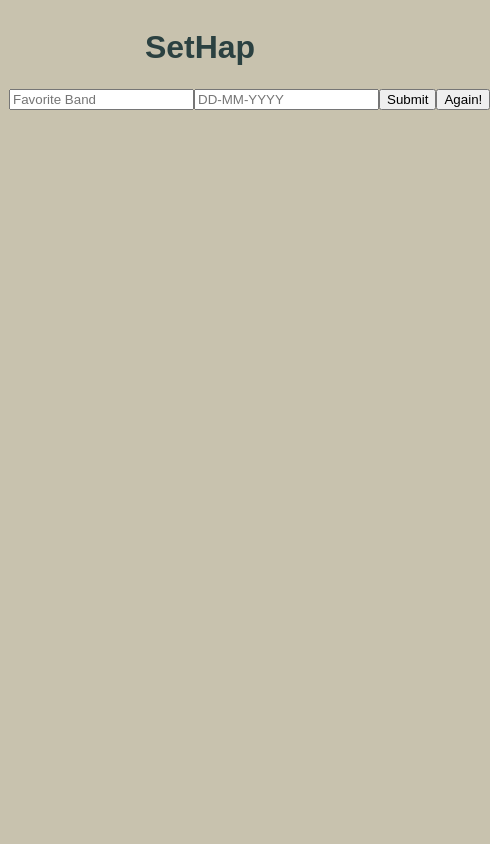
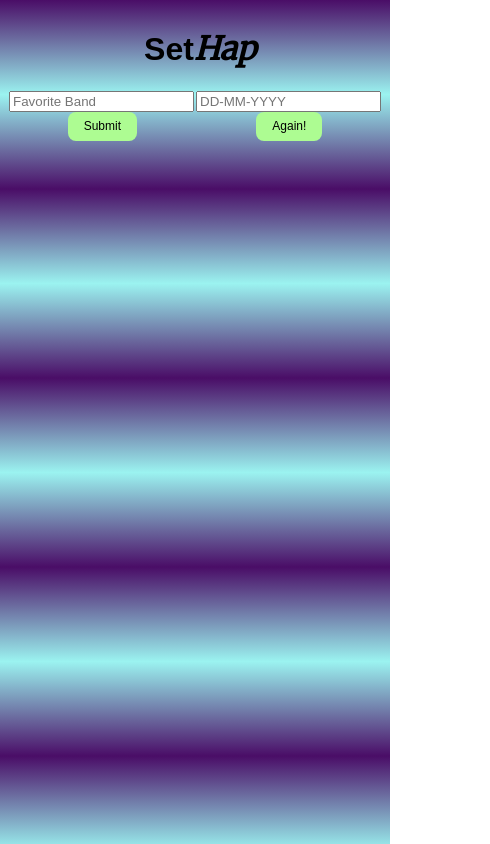
Before and after one commit to andybir/set-hap, a plain HTML site: page index.html in a window 390 px wide. Shown: the whole page, 490 px wide, since content can reach past the window. Drawn offline with nearby package versions, Linux system fonts and the light colour scheme; a web font is replaced by a local one.

Commit message:
added button css

```diff
--- a/index.html
+++ b/index.html
@@ -13,10 +13,10 @@
 </head>
 <body>
     <header>
-        <h1>SetHap</h1>
+        <h1>Set<span class="news-h1">Hap</span></h1>
     </header>
     <form>
-        <input type="text" placeholder="Favorite Band" class="band-input">
+        <input type="text" placeholder="Favorite Band" class="band-input" >
         <input type="text" placeholder="DD-MM-YYYY" class="date-input">
         <input type="submit" value="Submit" class="button">
         <input type="submit" value="Again!" class="refresh" onClick="document.location.reload(true)">
--- a/style.css
+++ b/style.css
@@ -7,14 +7,12 @@ body {
     display: flex;
     flex-flow: column;
     justify-content: center;
-    background-color: #c8c2ae
-    /* display: grid;
-    grid-template-columns: 75% 25%; */
-    /* grid-template-rows: 10vw 30vw 10vw; */
-    /* grid-gap: 1em;
-    margin: 0 auto;
-    max-width: 56em;
-    padding: 1em 0; */
+    /* background-color: #c8c2ae*/
+    background-image: linear-gradient(#4A0D67, #9BF3F0, #4A0D67);
+    /* background-repeat: no-repeat; */
+    background-position: center;
+    background-size: cover;
+    max-height: 100%;
 }
 
 header {
@@ -28,14 +26,48 @@ header {
 
 h1 {
     margin-left: 10px;
-    color: #2B4141;
+    /* color: white; */
 
     /* justify-content: center; */
 }
 
+.button, .refresh {
+    background-color: #ADFC92;
+    border: none;
+    border-radius: 8px;
+    color: black;
+    padding: 7.5px 16px;
+    text-align: center;
+    text-decoration: none;
+    display: inline-block;
+    font-size: 12px;
+    cursor: pointer;
+  -webkit-transition-duration: 0.4s;
+  transition-duration: 0.4s;
+}
+
+.button:hover, .refresh:hover {
+    background-color: #ADFC92;
+    border: none;
+    border-radius: 8px;
+    color: black;
+    padding: 7.5px 16px;
+    text-align: center;
+    text-decoration: none;
+    display: inline-block;
+    font-size: 12px;
+    box-shadow: 0 12px 16px 0 rgba(0,0,0,0.24), 0 17px 50px 0 rgba(0,0,0,0.19);
+  }
+
+.news-h1 {
+    font-family: 'Merriweather', serif;
+    font-style: italic;
+}
+
 form {
     display: flex;
-    justify-content: center;
+    justify-content: space-around;
+    flex-wrap: wrap;
     order: 2;
 }
 
@@ -49,6 +81,10 @@ input {
     justify-content: center;
     padding: 10px;
     order: 3;
+}
+
+.band-name {
+
 }
 
 .band-info {
@@ -80,33 +116,37 @@ input {
     border-radius: 8px;
 }
 
-.band-img {
-
-}
-
 .headline {
     /* color: #0EB1D2 */
 }
 
 .band-div {
-    background-image: url("./concert_thinkstock_bernard_bodo_3.jpg");
+    padding: 10px;
+    /* background-image: url("./images/Marquee_theatre_f8d7c5cd-989c-4674-b0fe-67ddc81245bf.jpg"); */
+    background-image: linear-gradient(red, yellow 20%);
+    border-radius: 8px;
     background-position: center;
     background-repeat: no-repeat;
     background-size: cover;
     display: flex;
     flex-flow: column;
     justify-content: center;
+    /* color: white; */
     /* font-size: 10px; */
 }
 
 .news-div {
+    padding: 10px;
+    border-radius: 8px;
     background-image: url("./nyc_skylin_bw.0.jpg");
+    background-image: linear-gradient(red, yellow 20%);
     background-position: center;
     background-repeat: no-repeat;
     background-size: cover;
     display: flex;
     flex-flow: column;
     justify-content: center;
+    /* color: white; */
 }
 
 h2 {
@@ -114,13 +154,14 @@ h2 {
 }
 
 p {
+    color: black;
     margin-top: 8px;
     margin-bottom: 8px;
     font-size: 20px;
 }
 
-.set-list {
-
+a {
+    color: black;
 }
 
 .song {
@@ -138,14 +179,5 @@ p {
 
 @media screen and (max-width: 414px) {
     form {
-        justify-content: space-around;
-        padding: 1px;
-    }
-    input {
-        justify-content: center;
-    }
 
-    div {
-        font-size: 2em;
-    }
 }
```
Also changed, not shown: images/Marquee_theatre_f8d7c5cd-989c-4674-b0fe-67ddc81245bf.jpg (added), images/concert2.jpg (added), images/hycjdjwraqah2ntyyhuu.webp (added).
